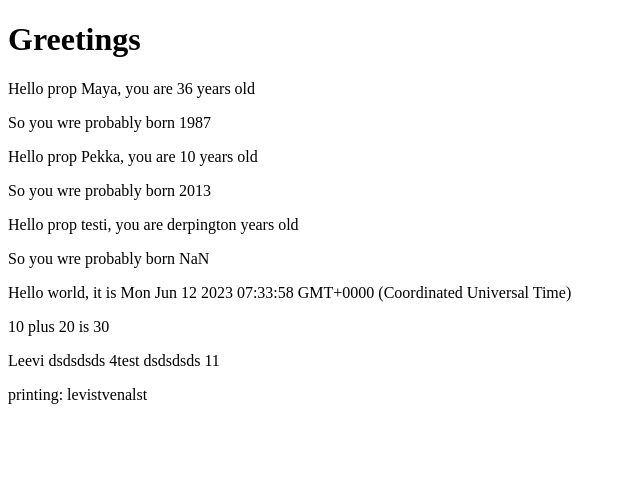
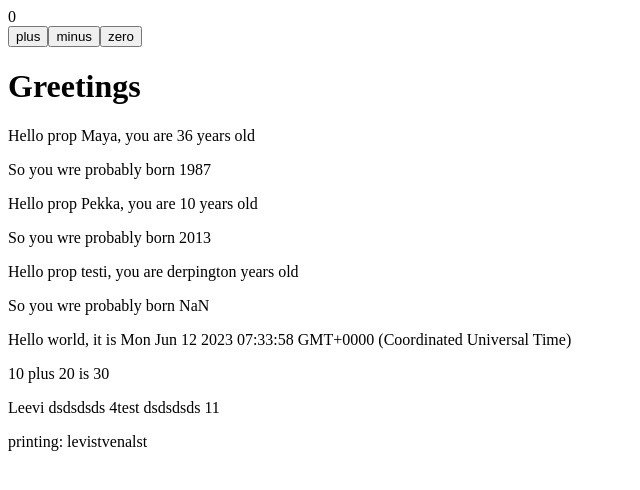
Before and after one commit to Metarails/Full_Stack_open, a React (Create React App) app in the folder Osa1/part1/: page / in a window 1280 px wide. Shown: the top 490 px of the page, without its empty margins (0-640 px from the left). Built offline with nearby package versions, Linux system fonts and the light colour scheme.

Commit message:
part c loppu

```diff
--- a/Osa1/part1/src/App.js
+++ b/Osa1/part1/src/App.js
@@ -1,14 +1,23 @@
-const Hello = (props) => {
-  console.log(props)
+import { useState } from 'react'
 
-  const bornYear = () => {
-    const yearNow = new Date().getFullYear()
-    return yearNow - props.age
-  }
+// const Hello = (props) => {
+const Hello = ({ name, age }) => {
+  // console.log(props)
+
+  // const { name, age } = props
+  // const name = props.name;
+  // const age = props.age;
+
+  // const bornYear = () => {
+  //   const yearNow = new Date().getFullYear()
+  //   return yearNow - props.age
+  // }
+  const bornYear = () => new Date().getFullYear() - age
+
 
   return (
     <div>
-      <p>Hello prop {props.name}, you are {props.age} years old</p>
+      <p>Hello prop {name}, you are {age} years old</p>
       <p>
         So you wre probably born {bornYear()}
       </p>
@@ -16,7 +25,33 @@
   )
 }
 
-const App = () => {
+const App = (props) => {
+  const [counter, setCounter] = useState(0)
+  console.log('rendering with counter value', counter)
+
+  // const handleClick = () => {
+  //   console.log("clicked")
+  // }
+  // setTimeout(
+  //   () => setCounter(counter + 1), 1000
+  // )
+
+  const increaseByOne = () => {
+    console.log('increasing, value before', counter);
+    setCounter(counter + 1);
+  }
+  const decreaseByOne = () => {
+    console.log('decreasing, value before', counter);
+    setCounter(counter - 1);
+  }
+  const setToZero = () => {
+    console.log('resetting to zero, value before', counter);
+    setCounter(0);
+  }
+
+  console.log('rendering...', counter)
+
+  // const { counter } = props
   const now = new Date();
   const a = 10;
   const b = 20;
@@ -35,7 +70,17 @@
   console.log(friends[1])
 
   return (
-    <>
+    <div>
+      <Display counter={counter} />
+      {/* <p>Lasketaan: {counter}</p> */}
+      {/* <button onClick={increaseByOne}> */}
+      {/* <button onClick={() => setCounter(counter + 1)}> */}
+      {/* plussaus</button>
+      <button onClick={setToZero}>ZERO</button> */}
+      <Button handleClick={increaseByOne} text="plus" />
+      <Button handleClick={decreaseByOne} text="minus" />
+      <Button handleClick={setToZero} text="zero" />
+
       <h1>Greetings</h1>
       <Hello name="Maya" age={26 + 10} />
       <Hello name={nimi} age={ika} />
@@ -51,8 +96,29 @@
       <p>
         printing: {friends2}
       </p>
-    </>
+    </div>
   )
 }
 
+// const Display = ({ counter }) => {
+//   return (
+//     <div>{counter}</div>
+//   )
+// }
+const Display = ({ counter }) => <div>{counter}</div>
+
+const Button = ({ handleClick, text }) => (
+  <button onClick={handleClick}>
+    {text}
+  </button>
+)
+
+// const Button = (props) => {
+//   return (
+//     <button onClick={props.handleClick}>
+//       {props.text}
+//     </button>
+//   )
+// }
+
 export default App;
```
Also changed, not shown: Osa1/part1/src/index.js (+18 -0 lines).
